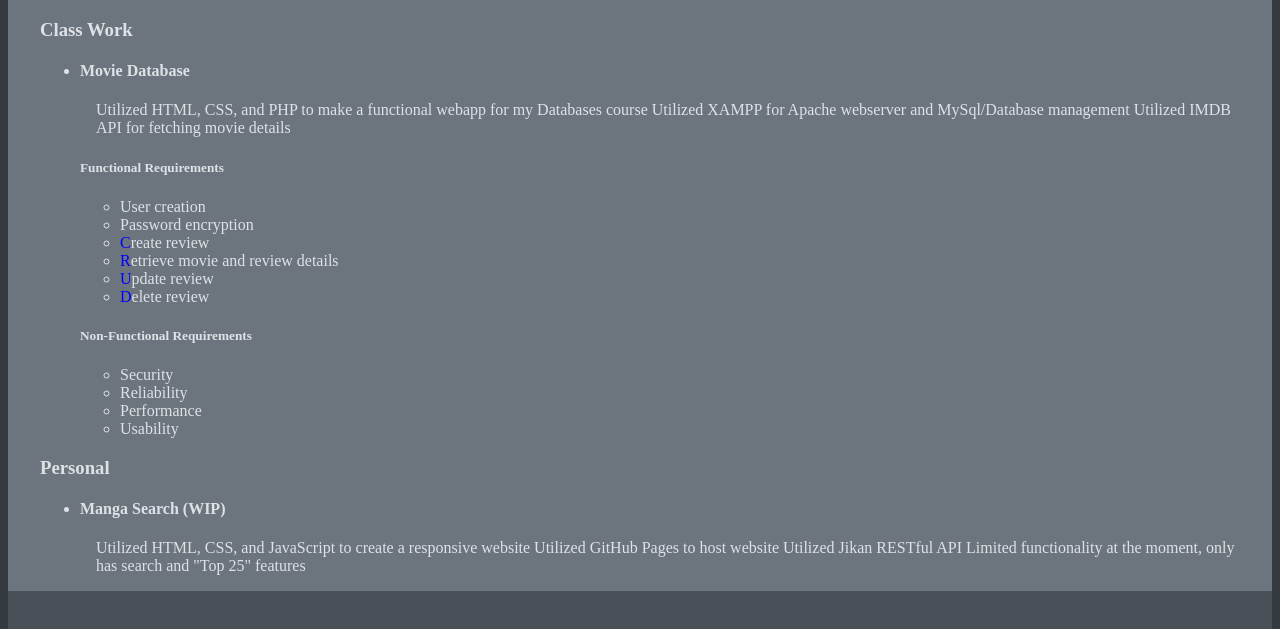
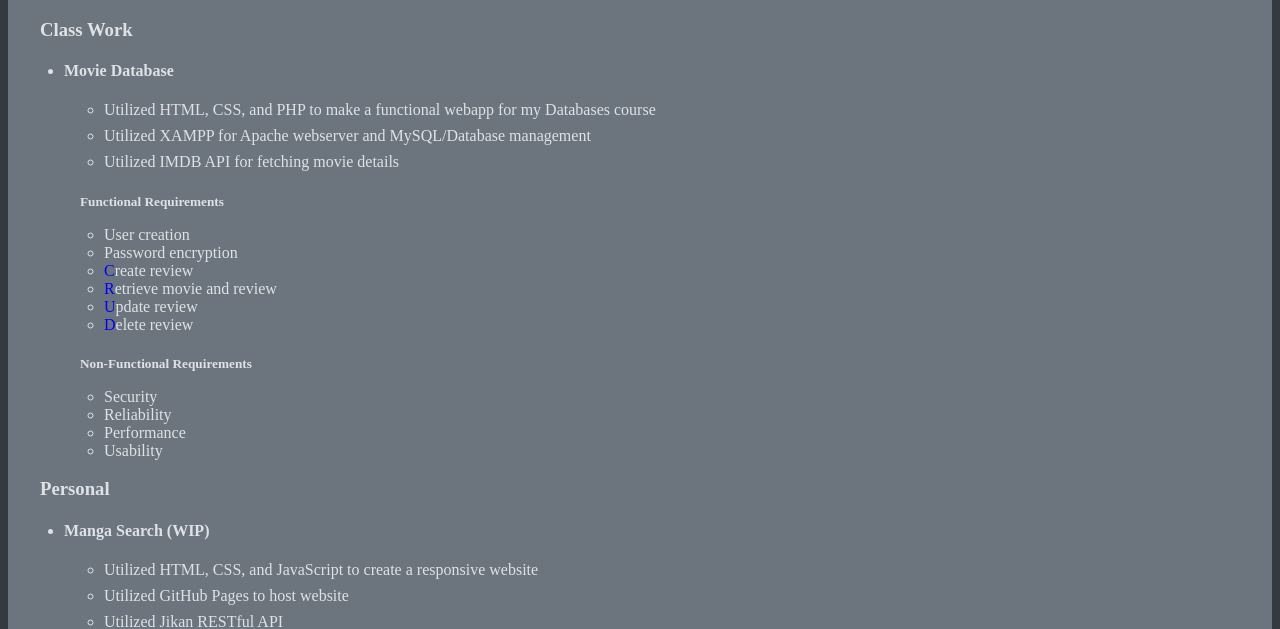
Before and after one commit to y0ye/website, a plain HTML site: page projects.html in a window 1280 px wide. Shown: the part 178-807 px from the top of the page. Drawn offline with Linux system fonts and the light colour scheme.

Commit message:
Working on text formatting
Making sure everything is in place before making the site pretty

```diff
--- a/projects.html
+++ b/projects.html
@@ -25,22 +25,24 @@
             <h2>Projects</h2>
 
             <h3>Class Work</h3>
-            <div class="list">
+            <div class="project-list">
                 <ul>
                     <li>
                         <h4>Movie Database</h4>
-                        <p class="project-description">
-                            Utilized HTML, CSS, and PHP to make a functional webapp for my Databases course
-                            Utilized XAMPP for Apache webserver and MySql/Database management
-                            Utilized IMDB API for fetching movie details
-                        </p>
+                        <ul>
+                            <li class="project-description">Utilized HTML, CSS, and PHP to make a functional webapp for
+                                my Databases course</li>
+                            <li class="project-description">Utilized XAMPP for Apache webserver and MySQL/Database
+                                management</li>
+                            <li class="project-description">Utilized IMDB API for fetching movie details</li>
+                        </ul>
 
                         <h5>Functional Requirements</h5>
                         <ul>
                             <li>User creation</li>
                             <li>Password encryption</li>
                             <li><span style="color: blue;">C</span>reate review</li>
-                            <li><span style="color: blue;">R</span>etrieve movie and review details</li>
+                            <li><span style="color: blue;">R</span>etrieve movie and review</li>
                             <li><span style="color: blue;">U</span>pdate review</li>
                             <li><span style="color: blue;">D</span>elete review</li>
                         </ul>
@@ -58,16 +60,17 @@
             </div>
 
             <h3>Personal</h3>
-            <div class="list">
+            <div class="project-list">
                 <ul>
                     <li>
                         <h4>Manga Search (WIP)</h4>
-                        <p class="project-description">
-                            Utilized HTML, CSS, and JavaScript to create a responsive website
-                            Utilized GitHub Pages to host website
-                            Utilized Jikan RESTful API
-                            Limited functionality at the moment, only has search and "Top 25" features
-                        </p>
+                        <ul>
+                            <li class="project-description">Utilized HTML, CSS, and JavaScript to create a responsive website</li>
+                            <li class="project-description">Utilized GitHub Pages to host website</li>
+                            <li class="project-description">Utilized Jikan RESTful API</li>
+                            <li class="project-description">Limited functionality at the moment, only has search and "Top 25" features</li>
+                        </ul>
+
                     </li>
                 </ul>
             </div>
--- a/stylesheet.css
+++ b/stylesheet.css
@@ -1,49 +1,59 @@
-html{
+@tailwind base;
+@tailwind components;
+@tailwind utilities;
+
+html {
     background-color: #343A40;
     color: #DEE2E6;
 }
 
-body{
+body {
     background-color: #6C757D;
 }
 
-nav{
+nav {
     background-color: #495057;
 }
 
-footer{
+footer {
     background-color: #495057
 }
 
-h2{
+h2 {
     text-align: center;
 }
 
-nav ul{
+h5 {
+    margin-left: 1rem;
+    margin-bottom:1rem;
+}
+
+nav ul {
     padding: 3rem;
     list-style: none;
     display: flex;
     justify-content: space-evenly;
 }
 
-a{
+a {
     text-decoration: none;
     color: #DEE2E6;
 }
 
-p.project-description{
-    margin:1rem;
+p.project-description {
+    text-wrap: balance;
+    margin-top: 0rem;
+    margin-bottom: 1rem;
+    padding-top: 0rem;
 }
 
-p{
-    margin:2rem;
+p {
+    margin: 2rem;
 }
 
-ul.positions{
+ul.positions {}
 
-}
-
-footer ul{
+footer ul {
     padding: 3rem;
 
     list-style: none;
@@ -51,11 +61,21 @@ footer ul{
     justify-content: space-evenly;
 }
 
-h3{
+h3 {
     margin-left: 2rem;
 }
 
-div.list{
-    margin-left:2rem;
+div.list {
+    margin-left: 2rem;
+    padding: 2rem;
+    padding-top: 0rem;
+    padding-bottom:1rem;
+}
 
+div.project-list {
+    margin-left: 1rem;
 }
+
+li.project-description {
+    margin-bottom:.5rem;
+}
```
Also changed, not shown: index.html (+1 -1 lines).
